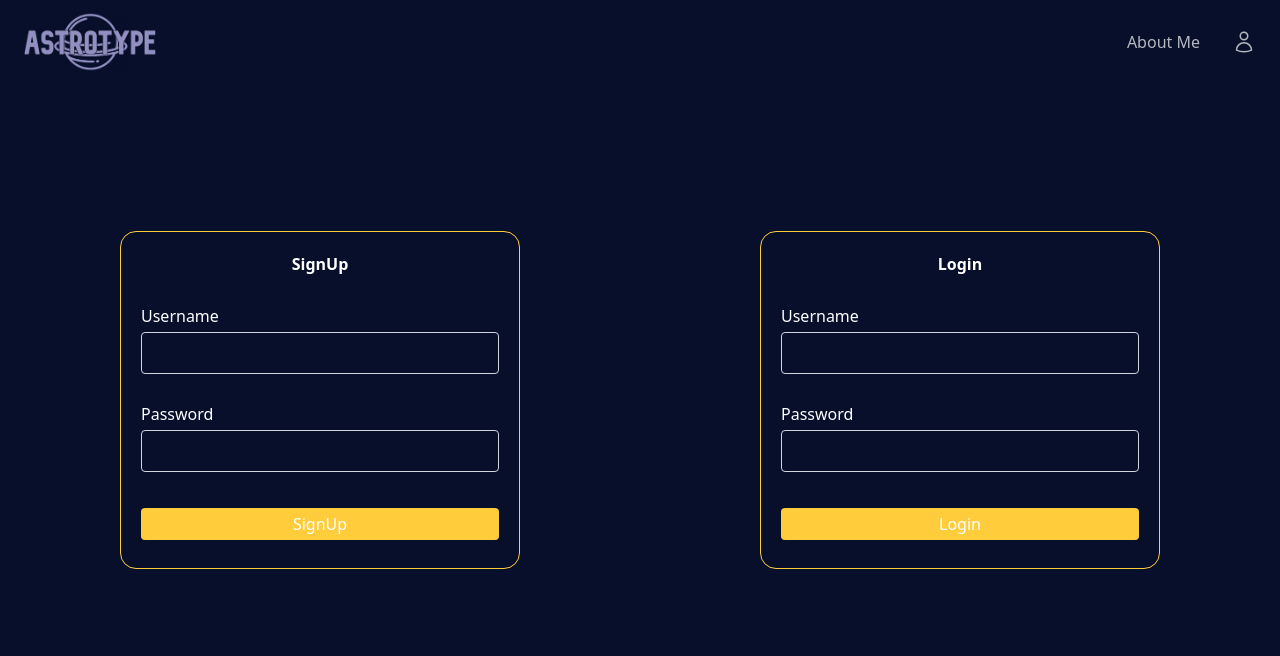
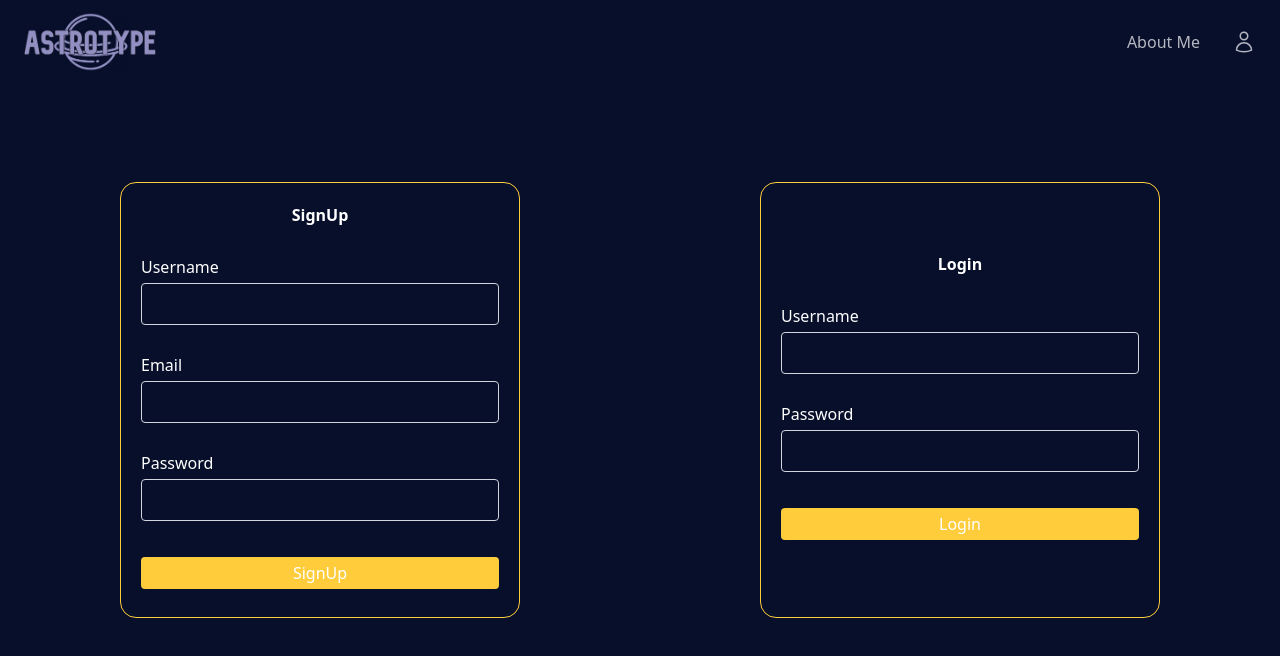
Before and after one commit to Tojustn/TypingTest, a React (Vite) app in the folder frontend/: page /login in a window 1280 px wide. Shown: the top 656 px of the page. Built offline with nearby package versions, Linux system fonts and the light colour scheme.

Commit message:
Fixed Signup Form

```diff
--- /dev/null
+++ b/frontend/src/assets/icons/LogOut.jsx
@@ -0,0 +1,9 @@
+export const LogOutIcon = () => {
+
+    return (
+        <svg className = "h-10 w-10 my-10" data-slot="icon" aria-hidden="true" fill="none" stroke-width="1.5" stroke="currentColor" viewBox="0 0 24 24" xmlns="http://www.w3.org/2000/svg">
+            <path d="M15.75 9V5.25A2.25 2.25 0 0 0 13.5 3h-6a2.25 2.25 0 0 0-2.25 2.25v13.5A2.25 2.25 0 0 0 7.5 21h6a2.25 2.25 0 0 0 2.25-2.25V15m3 0 3-3m0 0-3-3m3 3H9" stroke-linecap="round" stroke-linejoin="round"></path>
+        </svg>
+    )
+
+}
--- a/frontend/src/components/AuthForm.jsx
+++ b/frontend/src/components/AuthForm.jsx
@@ -2,19 +2,26 @@ import { useState } from "react";
 import api from "../api.js";
 import { useNavigate } from "react-router-dom"
 const AuthForm = (props) => {
+    const type = props.type;
     const [username, setUsername] = useState("");
     const [password, setPassword] = useState("");
+    const [email, setEmail] = useState("");
     const nav = useNavigate();
     const handleSubmit = async (e) => {
         console.log("Submit Request"); // This should now log
         try {
             e.preventDefault(); // Prevent Page From Reloading
-            const response = await api.post(props.route, { username, password })
-            if (response.status === 200){
+            let response;
+            type === "SignUp" ?
+                response = await api.post(`${props.route}`, { username, email,password })
+                :
+                response = await api.post(`${props.route}`, { username, password })
+            if (response.status === 200) {
                 nav("/")
             }
         } catch (err) {
-            alert("Error occured, try logging in with the correct username and password")        }
+            alert("Error occured, try logging in with the correct username and password")
+        }
     };
 
     return (
@@ -30,6 +37,18 @@ const AuthForm = (props) => {
                     onChange={(e) => setUsername(e.target.value)}
                 />
             </div>
+            {type ==="SignUp" ?
+                <div className="w-full">
+                    <label htmlFor="password" className="block mb-1">Email</label>
+                    <input
+                        id="email"
+                        type="email"
+                        className="w-full p-2 border border-gray-300 rounded"
+                        value={email}
+                        onChange={(e) => setEmail(e.target.value)}
+                    />
+                </div>
+                : null}
 
             <div className="w-full">
                 <label htmlFor="password" className="block mb-1">Password</label>
@@ -41,6 +60,8 @@ const AuthForm = (props) => {
                     onChange={(e) => setPassword(e.target.value)}
                 />
             </div>
+
+
             <button type="submit" className="w-full my-2 cursor-pointer bg-star rounded py-1">{props.type}</button>
         </form>
     );
--- a/frontend/src/pages/auth/UserPage.jsx
+++ b/frontend/src/pages/auth/UserPage.jsx
@@ -1,7 +1,11 @@
 import { useEffect, useState } from "react"
+import api from "../../api.js"
 import NavBar from "../../components/NavBar.jsx";
 import FetchUser from "../../utils/FetchUser.js"
+import {useNavigate} from "react-router-dom"
+import { LogOutIcon } from "../../assets/icons/LogOut.jsx"
 const UserPage = () => {
+    const nav = useNavigate();
     const [user, setUser] = useState();
     const [isLoading, setIsLoading] = useState(true);
     const testUser = {
@@ -20,10 +24,11 @@ const UserPage = () => {
         getUser();
     }
         , [])
-    const LogOut = () => {
-        api.get("api/auth/logout")
+    const LogOut = async () => {
+        await api.get("api/auth/logout")
             .catch((error) => console.log(error))
 
+        nav("/")
 
 
     }
@@ -53,15 +58,20 @@ const UserPage = () => {
                             <div className="flex flex-col md:flex-row justify-center items-center space-y-4 md:space-y-0 md:space-x-4">
                                 <div className="bg-gray-900 p-4 rounded-md border border-gray-700 w-full md:w-1/2">
                                     <div className="text-gray-400 mb-1 text-center">Average WPM</div>
-                                    <div className="text-3xl font-bold text-center text-blue-500">{user.avgWPM}</div>
+                                    <div className="text-3xl font-bold text-center text-blue-500">{user.avgWPM.toFixed(2)}</div>
                                 </div>
                                 <div className="bg-gray-900 p-4 rounded-md border border-gray-700 w-full md:w-1/2">
                                     <div className="text-gray-400 mb-1 text-center">Top WPM</div>
-                                    <div className="text-3xl font-bold text-center text-blue-500">{user.topWPM}</div>
+                                    <div className="text-3xl font-bold text-center text-blue-500">{user.topWPM.toFixed(2)}</div>
                                 </div>
                             </div>
                         </section>
                     </section>
+                    <div className="flex justify-center">
+                        <button className = "opacity-70 hover:opacity-100" onClick = {LogOut}>
+                            <LogOutIcon />
+                        </button>
+                    </div>
                 </div>
             </div>
         </div>
```
